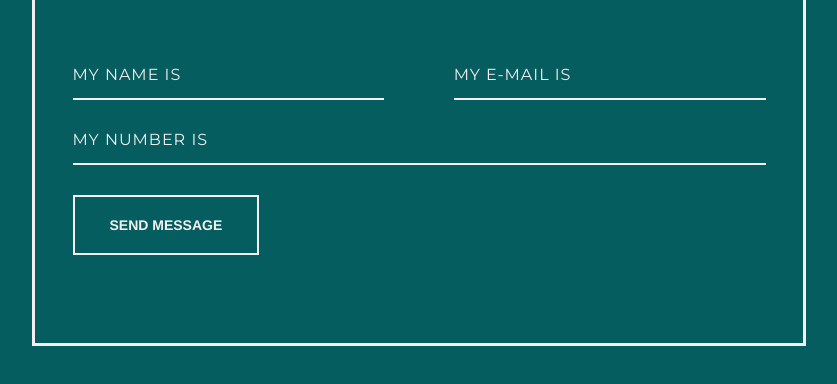
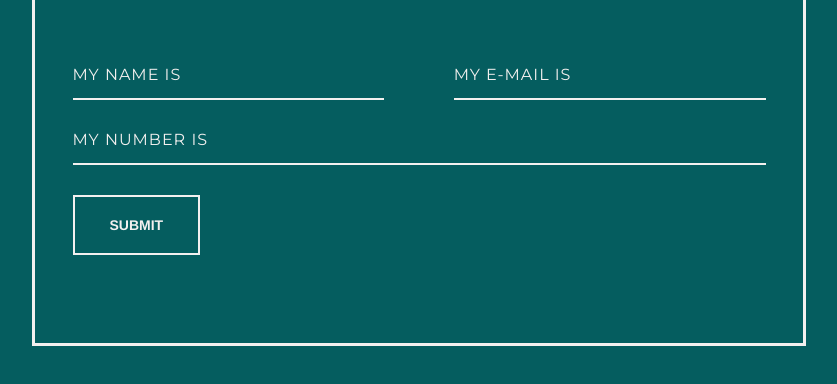
Before and after one commit to technoprogramming92/shinora-patient-registration, a plain HTML site: page index.html in a window 1280 px wide. Shown: the part 268-652 px from the top of the page, without its empty margins (221-1058 px from the left). Drawn offline with Linux system fonts and the light colour scheme.

Commit message:
submit button change

```diff
--- a/index.html
+++ b/index.html
@@ -46,7 +46,7 @@
         </div>
 
         <div class="submit">
-          <input type="submit" value="Send Message" id="form_button" />
+          <input type="submit" value="Submit" id="form_button" />
         </div>
       </form>
       <!-- // End form -->
```
